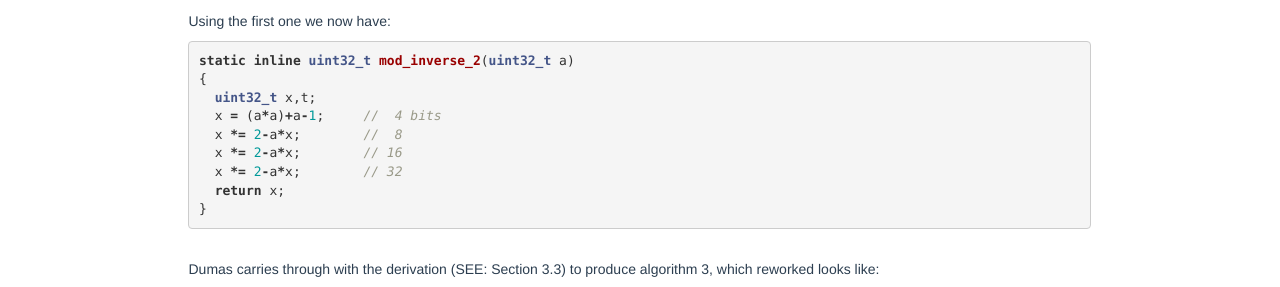
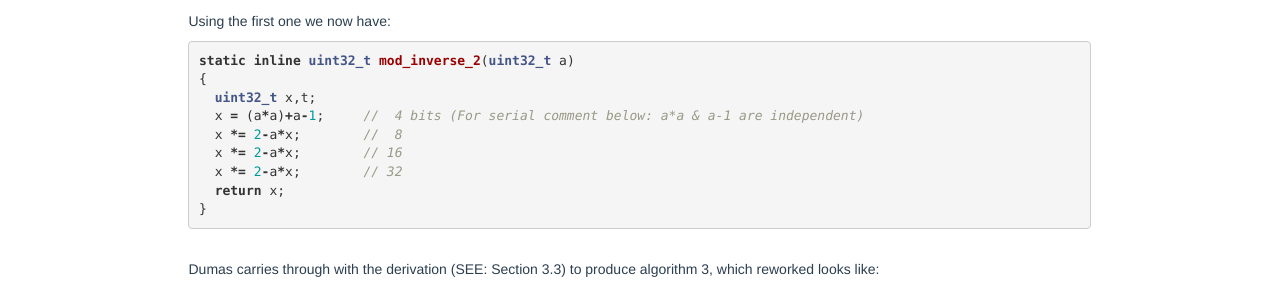
Before and after one commit to Marc-B-Reynolds/Marc-B-Reynolds.github.io, a Jekyll site: the page built from _posts/2017-09-18-ModInverse.md, in a window 1280 px wide. Shown: the part 1074-1361 px from the top of the page. Built offline with Jekyll 4.4.1, drawn with Linux system fonts in a browser that asks for light colours; formulas are drawn with MathJax 3.

Commit message:
serial comment on method-2

```diff
--- a/_posts/2017-09-18-ModInverse.md
+++ b/_posts/2017-09-18-ModInverse.md
@@ -62,7 +62,7 @@ Using the first one we now have:
 static inline uint32_t mod_inverse_2(uint32_t a)
 {
   uint32_t x,t;
-  x = (a*a)+a-1;     //  4 bits
+  x = (a*a)+a-1;     //  4 bits (For serial comment below: a*a & a-1 are independent)
   x *= 2-a*x;        //  8
   x *= 2-a*x;        // 16
   x *= 2-a*x;        // 32
```
